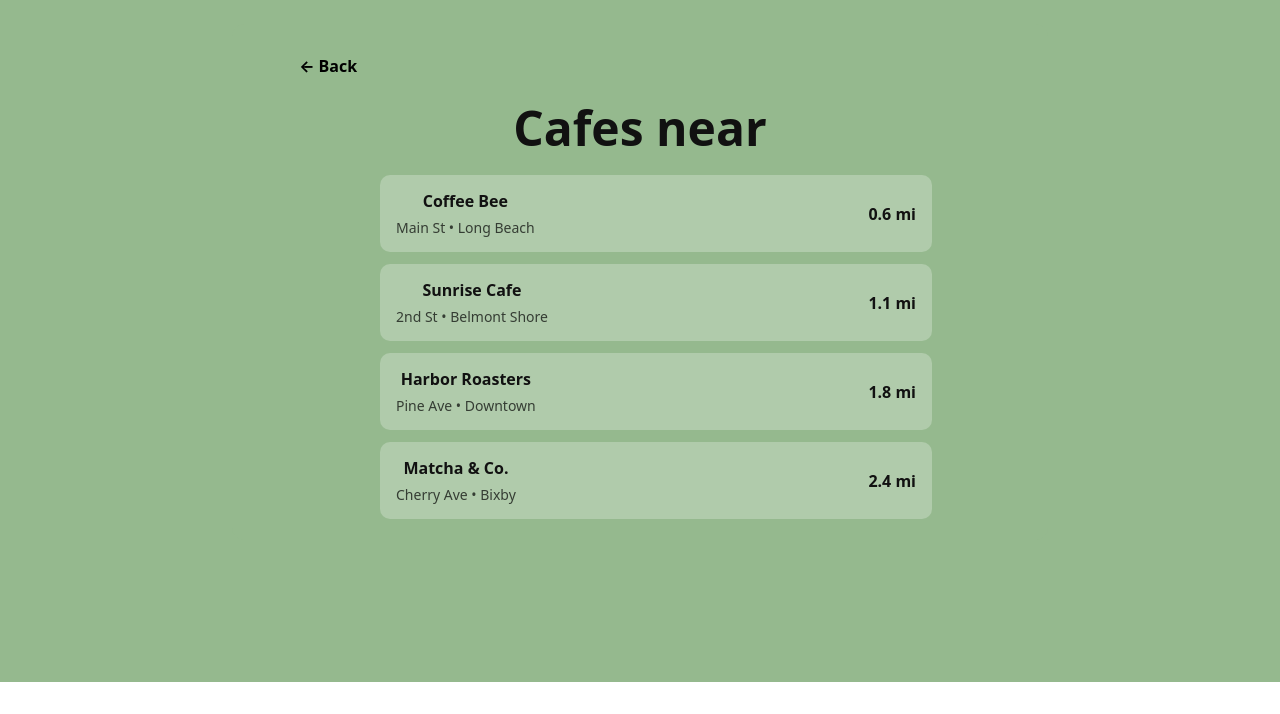
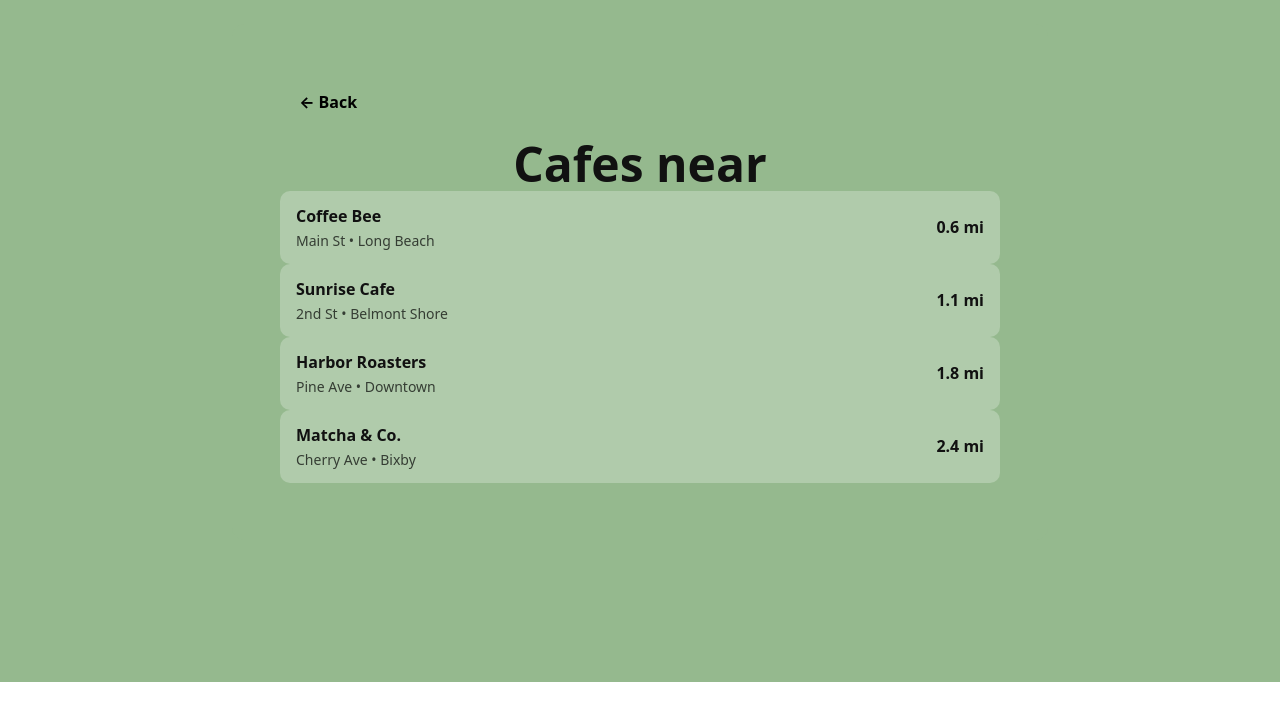
Before and after one commit to spiderpilo/Cafe-Finder, a React (Vite) app: page /results in a window 1280 px wide. Shown: the part 118-832 px from the top of the page. Built offline with nearby package versions, Linux system fonts and the light colour scheme.

Commit message:
render interactive cafe results row

```diff
--- a/src/App.css
+++ b/src/App.css
@@ -171,7 +171,23 @@
   border-radius: 10px;
 
   background: rgba(255, 255, 255, 0.25);
+
+  border: none;
+  cursor: pointer;
+  text-align: left;
+
+  transition: transform 0.12s ease, background 0.12s ease;
 }
+
+.cafe-row:hover {
+  background: rgba(255, 255, 255, 0.35);
+  transform: translateY(-1px);
+}
+
+.cafe-row:active {
+  transform: translateY(0px) scale(0.99);
+}
+
 
 .cafe-row-left {
   display: flex;
--- a/src/components/CafeRow.jsx
+++ b/src/components/CafeRow.jsx
@@ -1,12 +1,12 @@
-export default function CafeRow({ name, address, distance }) {
+export default function CafeRow({ name, address, distance, onClick }) {
   return (
-    <div className="cafe-row">
+    <button className="cafe-row" type="button" onClick={onClick}>
       <div className="cafe-row-left">
         <p className="cafe-name">{name}</p>
         <p className="cafe-address">{address}</p>
       </div>
 
       <p className="cafe-distance">{distance}</p>
-    </div>
+    </button>
   );
 }
--- a/src/pages/Results.jsx
+++ b/src/pages/Results.jsx
@@ -17,23 +17,26 @@ export default function Results() {
   return (
     <div className="panel">
       <div className="results-stack">
-        <button className="back-button" type="button" onClick={() => navigate("/search")}>
+        <button
+          className="back-button"
+          type="button"
+          onClick={() => navigate("/search")}
+        >
           ← Back
         </button>
 
         <h1 className="home-title">Cafes near {zip}</h1>
 
-        <div className="results-list">
         {cafes.map((cafe) => (
           <CafeRow
             key={cafe.id}
             name={cafe.name}
             address={cafe.address}
             distance={cafe.distance}
+            onClick={() => console.log("Clicked:", cafe.name)}
           />
         ))}
       </div>
     </div>
-    </div>
   );
 }
```
Lines whose indentation alone changed are shown as unchanged.
